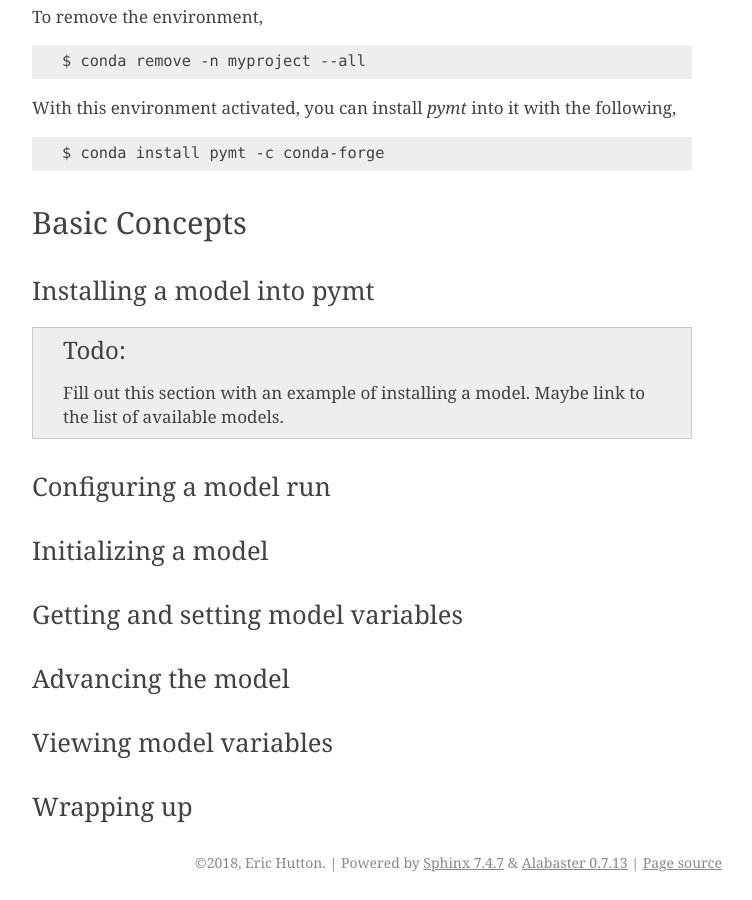
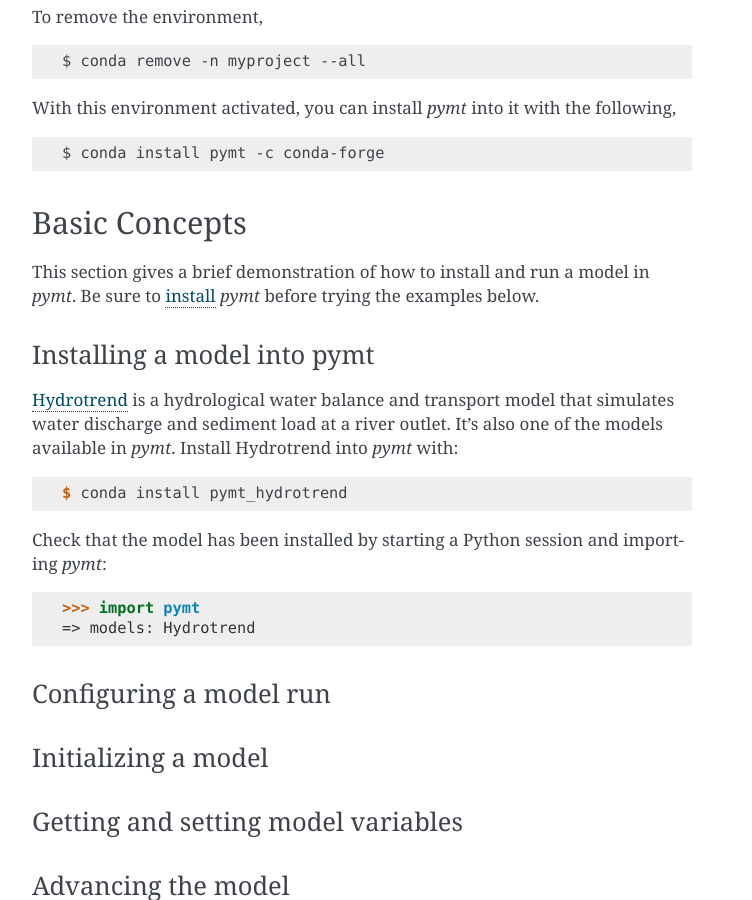
Before and after one commit to csdms/pymt, a Sphinx documentation site: the page built from docs/quickstart.rst, in a window 1280 px wide and 900 px high, scrolled down 986 px. Shown: the whole window, without its empty margins (388-1140 px from the left). Built offline with Sphinx 7.4.7, drawn with Linux system fonts in a browser that asks for light colours; pages that are not in the unit, such as notebooks, are missing from menus.

Commit message:
Give example of installing a model into pymt

```diff
--- a/docs/quickstart.rst
+++ b/docs/quickstart.rst
@@ -70,15 +70,36 @@
 Basic Concepts
 --------------
 
+This section gives a brief demonstration
+of how to install and run a model in *pymt*.
+Be sure to :doc:`install <installation>` *pymt*
+before trying the examples below.
+
 .. _installing-a-model:
 
 Installing a model into pymt
 ++++++++++++++++++++++++++++
 
-.. todo::
+`Hydrotrend`_ is a hydrological water balance and transport model
+that simulates water discharge and sediment load at a river outlet.
+It's also one of the models available in *pymt*.
+Install Hydrotrend into *pymt* with:
 
-   Fill out this section with an example of installing a model. Maybe
-   link to the list of available models.
+.. code-block:: console
+
+    $ conda install pymt_hydrotrend
+
+Check that the model has been installed by starting a Python
+session and importing *pymt*:
+
+.. code-block:: python
+
+    >>> import pymt
+    => models: Hydrotrend
+
+
+.. _Hydrotrend: https://csdms.colorado.edu/wiki/Model:HydroTrend
+
 
 Configuring a model run
 +++++++++++++++++++++++
```
